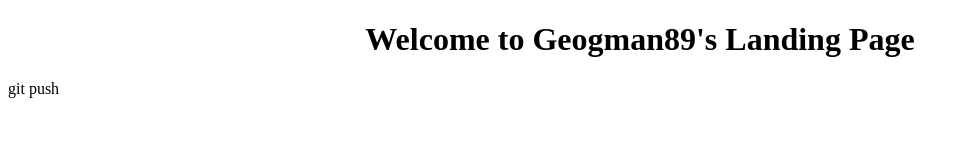
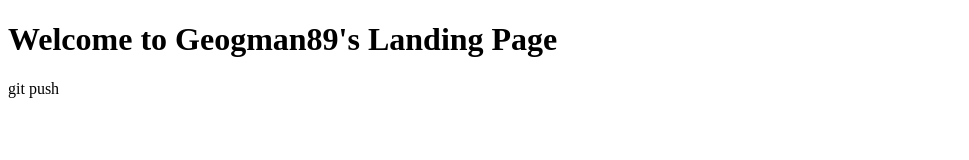
Before and after one commit to Geogman89/Geogman89.github.io, a plain HTML site: page index.html in a window 1280 px wide. Shown: the whole page, without its empty margins (0-969 px from the left). Drawn offline with Linux system fonts and the light colour scheme.

Commit message:
Update index.html

```diff
--- a/index.html
+++ b/index.html
@@ -7,7 +7,7 @@
     <title>Geogman89's Landing Page</title>
 </head>
 <body>
-    <h1 style="text-align: center;"><b>Welcome to Geogman89's Landing Page</b></h1>
+    <h1 ><b>Welcome to Geogman89's Landing Page</b></h1>
 </body>
 </html>
 git push
```
